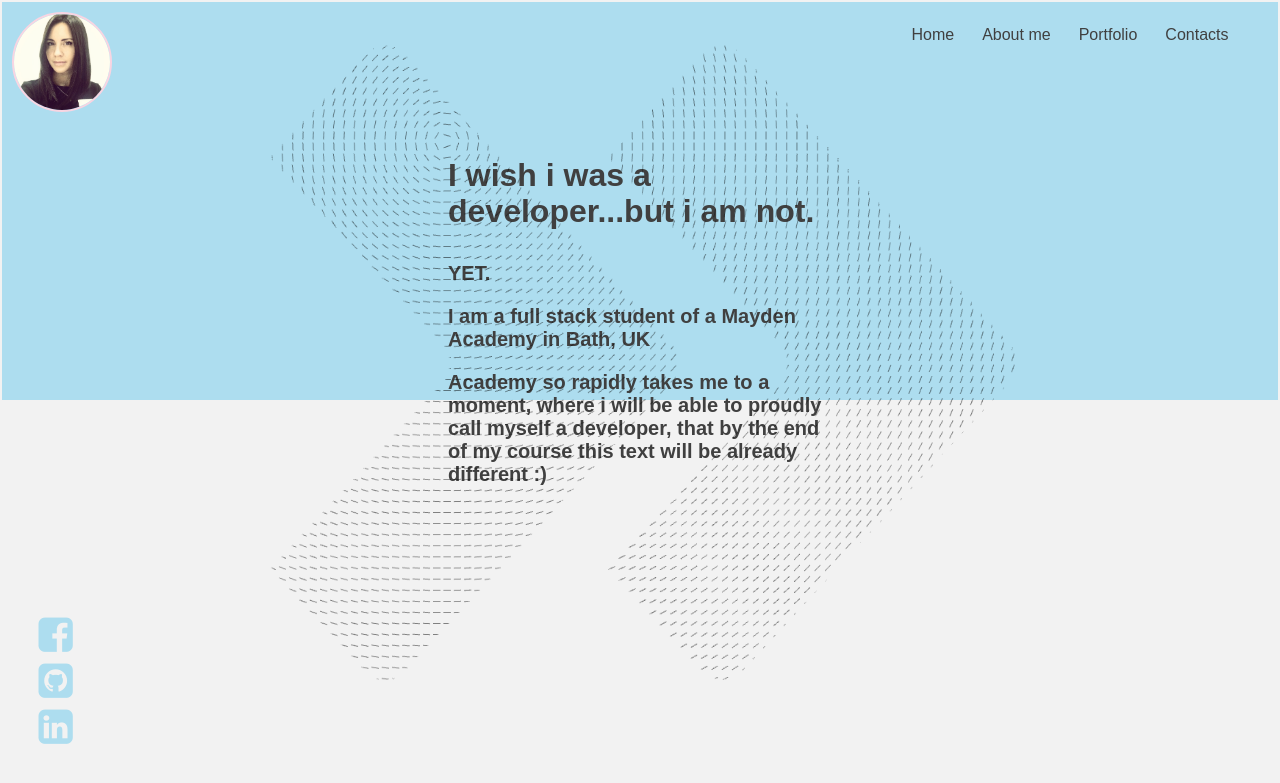
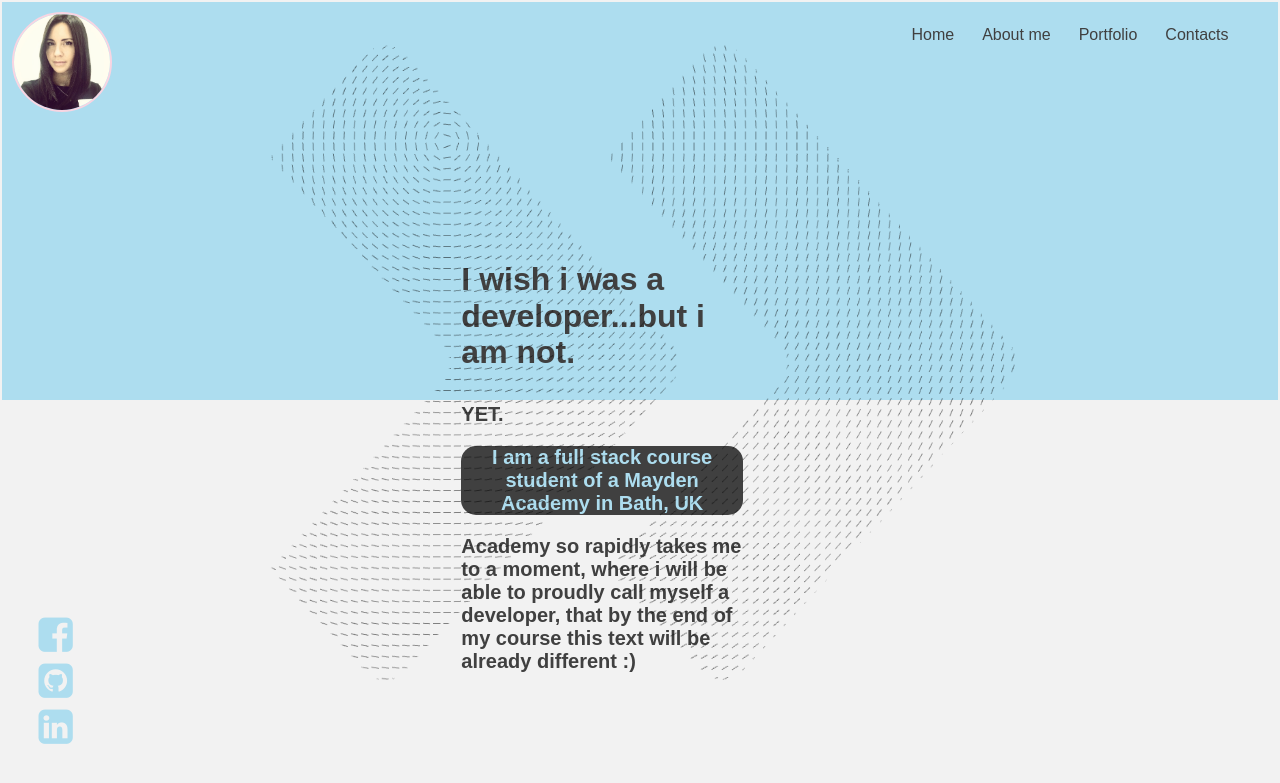
Before and after one commit to Liliya-V/Portfolio, a PHP site: page /aboutme.html in a window 1280 px wide. Shown: the top 783 px of the page. Run offline with PHP 8.4, Linux system fonts and the light colour scheme.

Commit message:
ajusted a text on about me page

```diff
--- a/aboutme.html
+++ b/aboutme.html
@@ -25,8 +25,8 @@
                 <p>
                     YET.
                 </p>
-                <p>
-                    I am a full stack student of a Mayden Academy in Bath, UK
+                <p class="stophere">
+                    I am a full stack course student of a Mayden Academy in Bath, UK
                 </p>
                 <p>
                     Academy so rapidly takes me to a moment, where i will be able to proudly
--- a/css/stylesheet.css
+++ b/css/stylesheet.css
@@ -135,8 +135,10 @@ p {
 }
 
 .aboutme {
-    width: 30vw;
-    margin: 0 auto;
+    width: 22vw;
+    position: absolute;
+    left: 36%;
+    top: 57%;
     overflow: auto;
 }
 
@@ -229,3 +231,10 @@ span:hover {
 .portfolio-hometop nav a:hover {
     color: #cee4c7;
 }
+
+p ~ .stophere {
+    color: #adddef;
+    background-color: #404040;
+    border-radius: 15px;
+    text-align: center;
+}
```
